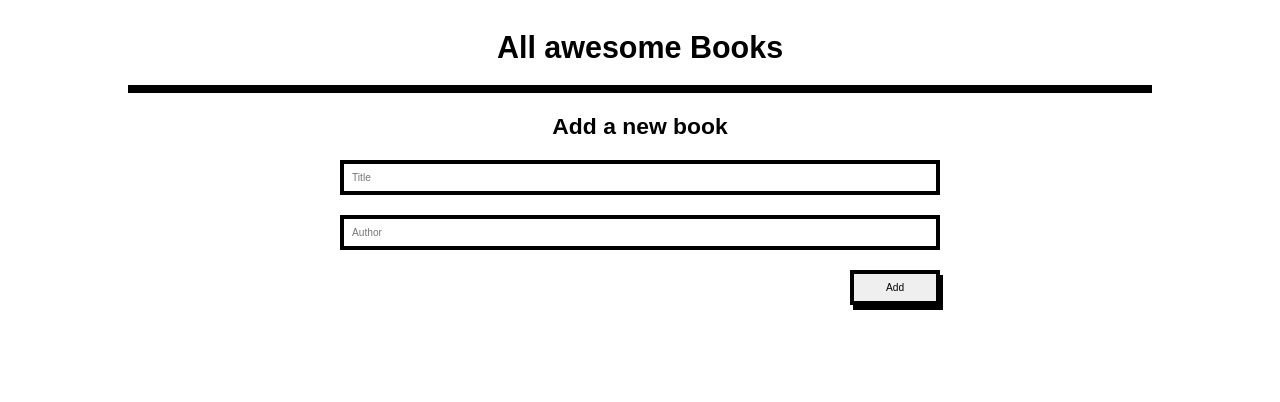
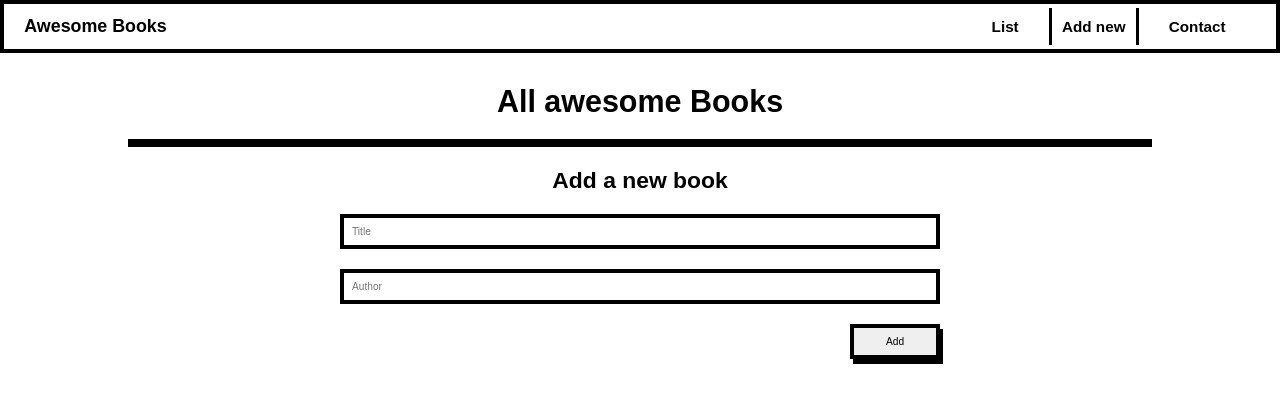
Before and after one commit to MohammedElseddik/Awesome-books, a website: page index.html in a window 1280 px wide. Drawn offline with Linux system fonts and the light colour scheme; a web font is replaced by a local one.

Commit message:
Build navigation bar

```diff
--- a/index.html
+++ b/index.html
@@ -6,11 +6,22 @@
     <meta name="viewport" content="width=device-width, initial-scale=1.0">
     <link rel="preconnect" href="https://fonts.googleapis.com">
     <link rel="preconnect" href="https://fonts.gstatic.com" crossorigin>
-    <link href="https://fonts.googleapis.com/css2?family=Signika+Negative:wght@300;400;500;600&display=swap" rel="stylesheet">
+    <link href="https://fonts.googleapis.com/css2?family=Signika+Negative:wght@300;400;500;600;700&display=swap" rel="stylesheet">
     <link rel="stylesheet" href="styles.css">
     <title>Awesome Books</title>
 </head>
 <body>
+    <header class="header-nav">
+        <nav class="nav-bar">
+            <h3 class="brand-icon">Awesome Books</h3>
+            <ul class="nav__menu">
+                <li class="list">List</li>
+                <li class="add-list">Add new</li>
+                <li class="Contact">Contact</li>
+            </ul>
+        </nav>
+    </header>
+    <main class="main-section">
         <div class="container">
             <h1>All awesome Books</h1>
             <div class="book-list-ui"></div>
@@ -21,6 +32,10 @@
                 <button  id="add-btn">Add</button>
             </div>
         </div>
+    </main>
+    <footer>
+
+    </footer>
     <script src="app.js"></script>
 </body>
 </html>
--- a/styles.css
+++ b/styles.css
@@ -21,13 +21,44 @@ ul {
   list-style: none;
 }
 
-.line {
+.header-nav {
+  padding: 4px 2rem;
+  border: 4px solid #000;
+}
+
+.nav-bar {
+  display: flex;
+  flex-direction: row;
+  justify-content:space-between;
+  align-items:center;
+}
+
+.brand-icon {
+  font-weight: 700;
+}
+
+.nav__menu {
+  display: flex;
+  justify-content:space-between;
+}
+
+.nav__menu li {
+  margin-right: 20px;
+  padding: 1rem;
+}
+
+.add-list {
+  border-left: 3px solid #000;
+  border-right: 3px solid #000;
+}
+
+/* .line {
   display: flex;
   align-items: center;
   justify-content: space-between;
   margin-top: 3rem;
   margin-bottom: 1rem;
-}
+} */
 
 .container {
   display: flex;
```
Lines whose indentation alone changed are shown as unchanged.
